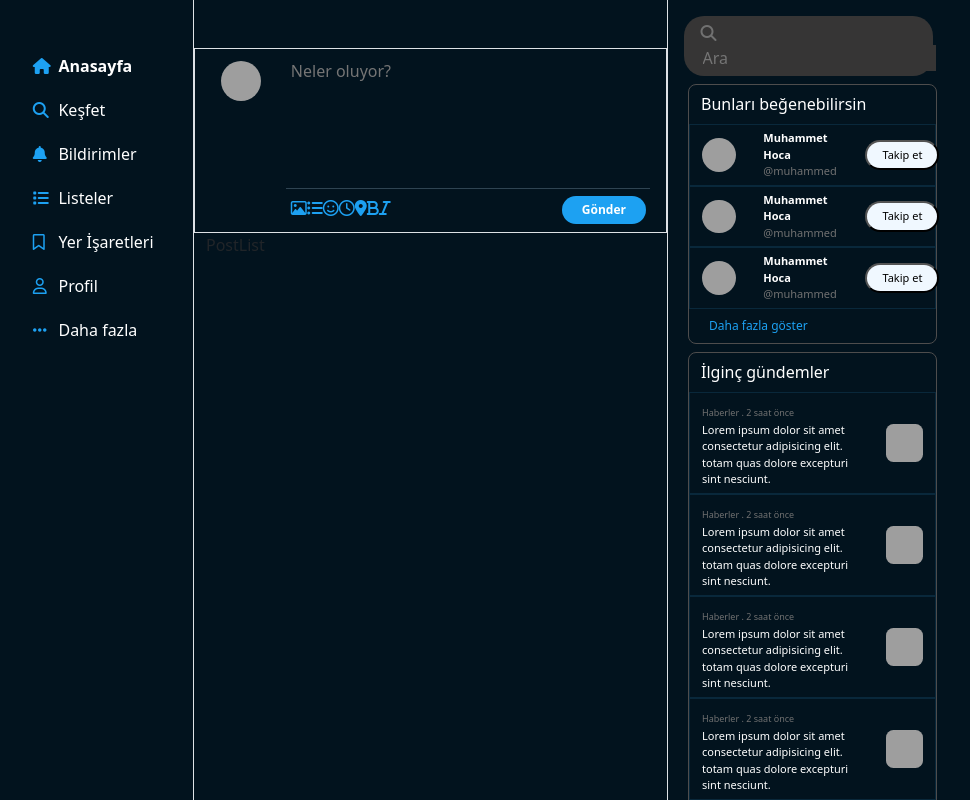
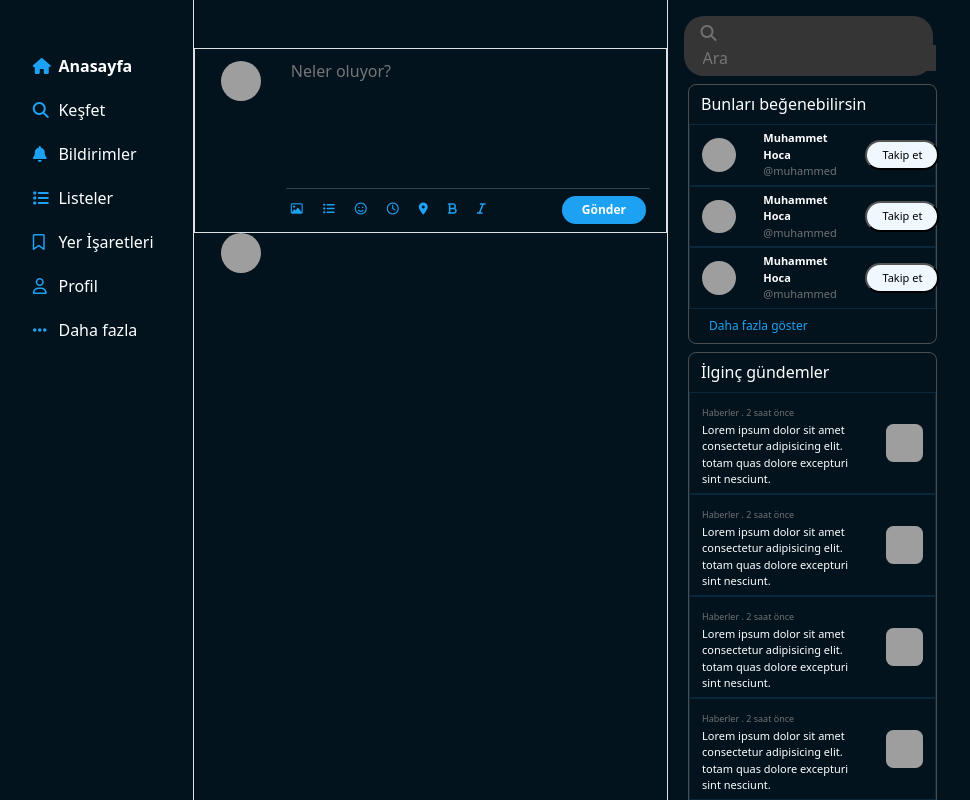
Before and after one commit to bilgejava6/JavaBoost15_Proje_java15x, a React (Create React App) app: page / in a window 1280 px wide. Shown: the top 800 px of the page, without its empty margins (162-1132 px from the left). Built offline with nearby package versions, Linux system fonts and the light colour scheme; grey boxes are pictures that could not be loaded.

Commit message:
post list düzenlenmeye başlandı.

```diff
--- /dev/null
+++ b/src/component/atoms/UserAvatar.css
@@ -0,0 +1,5 @@
+.user-avatar{
+    width: 40px;
+    height: 40px;
+    border-radius: 40px;
+}
--- /dev/null
+++ b/src/component/atoms/UserAvatar.tsx
@@ -0,0 +1,15 @@
+import React from 'react'
+import './UserAvatar.css'
+interface IUserAcatarPros{
+    userAvatarUrl: string
+}
+function UserAvatar(props: IUserAcatarPros) {
+    const url = props.userAvatarUrl;
+  return (
+    <>
+          <img className='user-avatar' src={url} />
+    </>
+  )
+}
+
+export default React.memo(UserAvatar)
--- /dev/null
+++ b/src/component/molecules/Post.tsx
@@ -0,0 +1,28 @@
+import React from 'react'
+import './Post.css'
+import UserAvatar from '../atoms/UserAvatar'
+function Post() {
+  return (
+    <div className="row x-post-body">
+        <div className="col-2 text-end">
+            <UserAvatar userAvatarUrl='https://picsum.photos/100/100'/>
+        </div>
+        <div className="col-10">
+            <div className="row">
+
+            </div>
+            <div className="row">
+
+            </div>
+            <div className="row">
+
+            </div>
+            <div className="row">
+
+            </div>
+        </div>
+    </div>
+  )
+}
+
+export default Post
--- a/src/component/molecules/SharePost.css
+++ b/src/component/molecules/SharePost.css
@@ -35,3 +35,8 @@
     color: #b2d5eb;
     width: 96%;
 }
+
+.x-new-post-icons{
+    margin: 0px;
+    margin-right: 20px;
+}
--- a/src/component/molecules/SharePost.tsx
+++ b/src/component/molecules/SharePost.tsx
@@ -1,11 +1,12 @@
 import React from 'react'
 import './SharePost.css'
+import UserAvatar from '../atoms/UserAvatar'
 function NewPost() {
   return (
     <div>
       <div className="row border mt-5 p-2">
         <div className="col-2 text-center mt-1">
-          <img className='x-new-post-avatar' src="https://picsum.photos/100/100" alt="" />
+          <UserAvatar userAvatarUrl='https://picsum.photos/100/100'/>
         </div>
         <div className="col-10">
           <div className="row">
@@ -15,14 +16,14 @@ function NewPost() {
             <hr className='x-new-post-bottom-line'/>
           </div>
           <div className="row">
-              <div className="col-8">
-                <i className="fa-regular fa-image" style={{color: '#1da1f2'}}></i>
-                <i className="fa-solid fa-list-ul" style={{color: '#1da1f2'}}></i>
-                <i className="fa-regular fa-face-smile"  style={{color: '#1da1f2'}}></i>
-                <i className="fa-regular fa-clock"  style={{color: '#1da1f2'}}></i>
-                <i className="fa-solid fa-location-dot"  style={{color: '#1da1f2'}}></i>
-                <i className="fa-solid fa-bold"  style={{color: '#1da1f2'}}></i>
-                <i className="fa-solid fa-italic"  style={{color: '#1da1f2'}}></i>
+              <div className="col-8 align-items-center">
+                <i className="fa-regular fa-image fa-xs x-new-post-icons" style={{color: '#1da1f2'}}></i>
+                <i className="fa-solid fa-list-ul fa-xs x-new-post-icons" style={{color: '#1da1f2'}}></i>
+                <i className="fa-regular fa-face-smile fa-xs  x-new-post-icons"  style={{color: '#1da1f2'}}></i>
+                <i className="fa-regular fa-clock fa-xs x-new-post-icons"  style={{color: '#1da1f2'}}></i>
+                <i className="fa-solid fa-location-dot fa-xs x-new-post-icons"  style={{color: '#1da1f2'}}></i>
+                <i className="fa-solid fa-bold fa-xs x-new-post-icons"  style={{color: '#1da1f2'}}></i>
+                <i className="fa-solid fa-italic fa-xs x-new-post-icons"  style={{color: '#1da1f2'}}></i>
               </div>
               <div className="col-4 text-end">
                   <input type="button" value="Gönder" className='x-new-post-btn-send' />
--- a/src/component/organisms/PostList.tsx
+++ b/src/component/organisms/PostList.tsx
@@ -1,8 +1,11 @@
 import React from 'react'
+import Post from '../molecules/Post'
 
 function PostList() {
   return (
-    <div>PostList</div>
+    <div className="col">
+        <Post />
+    </div>
   )
 }
 
```
Also changed, not shown: src/component/molecules/Post.css (added).
